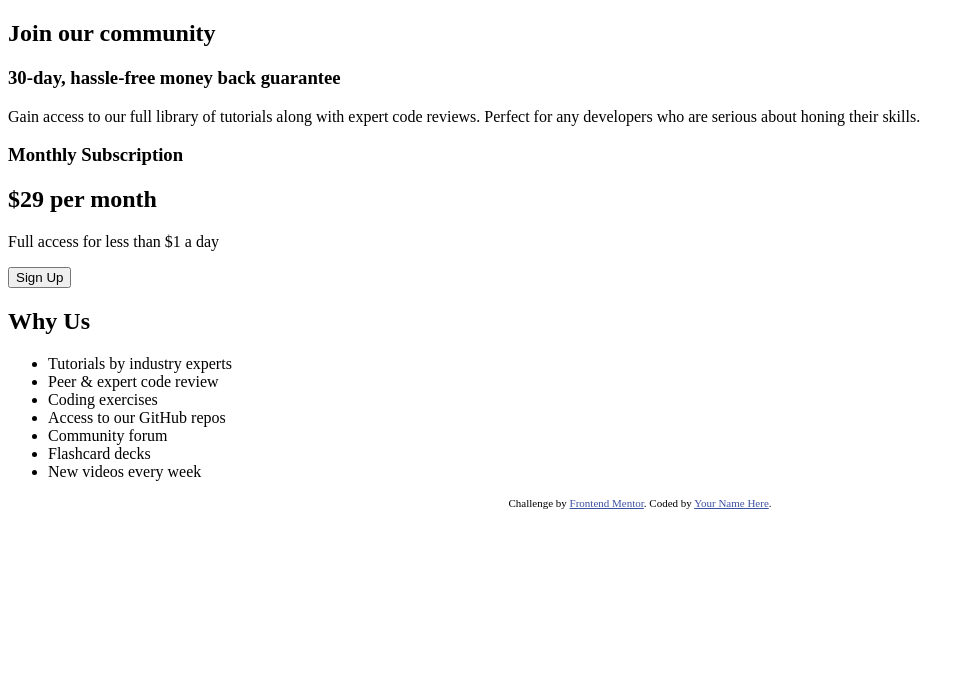
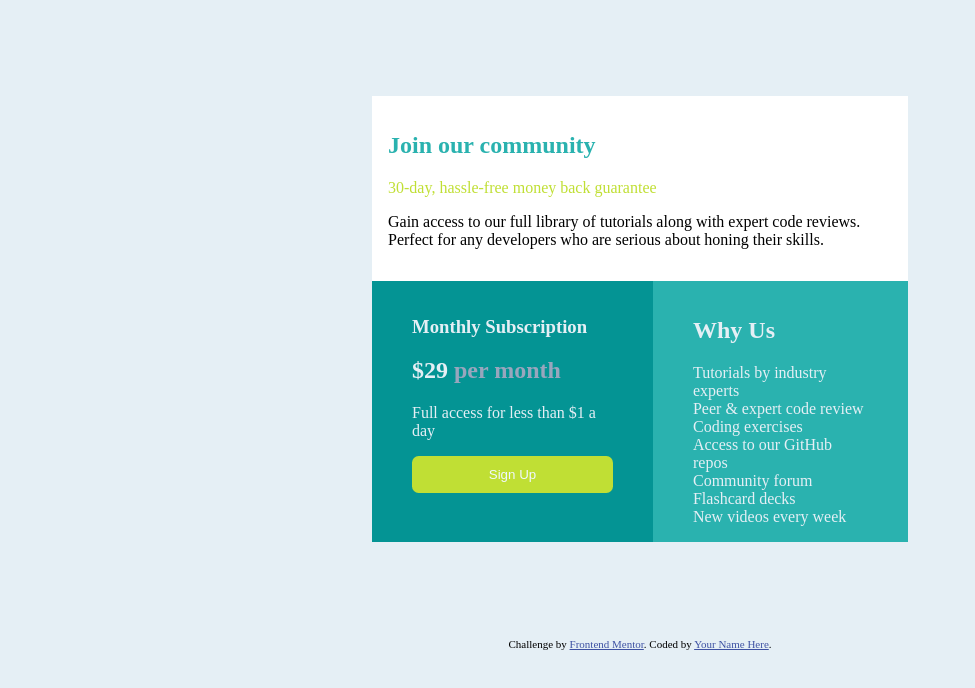
Before and after one commit to Achele/single-price-component, a plain HTML site: page single-price-grid-component-master/index.html in a window 1280 px wide. Shown: the whole page, without its empty margins (0-975 px from the left). Drawn offline with Linux system fonts and the light colour scheme.

Commit message:
upload files

```diff
--- a/single-price-grid-component-master/index.html
+++ b/single-price-grid-component-master/index.html
@@ -11,6 +11,7 @@
       sizes="32x32"
       href="./images/favicon-32x32.png"
     />
+    <link rel="stylesheet" href="style.css">
 
     <title>Frontend Mentor | Single Price Grid Component</title>
 
@@ -27,25 +28,25 @@
   </head>
   <body>
     <main class="container">
-      <section>
-        <h1>Join our community</h1>
-        <h3>30-day, hassle-free money back guarantee</h3>
+      <section class="intro">
+        <h2>Join our community</h2>
+        <p id="para">30-day, hassle-free money back guarantee</p id="para">
         <p>
           Gain access to our full library of tutorials along with expert code
           reviews. Perfect for any developers who are serious about honing their
           skills.
         </p>
       </section>
-      <section>
-        <div class="card-info">
+      <section class="bottom">
+        <div class="card-info info1">
           <h3>Monthly Subscription</h3>
           <h2>&dollar;29 <span>per month </span></h2>
           <p>Full access for less than &dollar;1 a day</p>
           <button>Sign Up</button>
         </div>
-        <div class="card-info">
+        <div class="card-info info2">
           <h2>Why Us</h2>
-          <ul>
+          <!-- <ul> -->
             <li>Tutorials by industry experts</li>
             <li>Peer &amp; expert code review</li>
             <li>Coding exercises</li>
@@ -53,7 +54,7 @@
             <li>Community forum</li>
             <li>Flashcard decks</li>
             <li>New videos every week</li>
-          </ul>
+          <!-- </ul> -->
         </div>
       </section>
     </main>
```
Also changed, not shown: single-price-grid-component-master/design/desktop-design.jpg (added), single-price-grid-component-master/design/desktop-preview.jpg (added), single-price-grid-component-master/design/mobile-design.jpg (added), single-price-grid-component-master/images/favicon-32x32.png (added), 4 other files.
